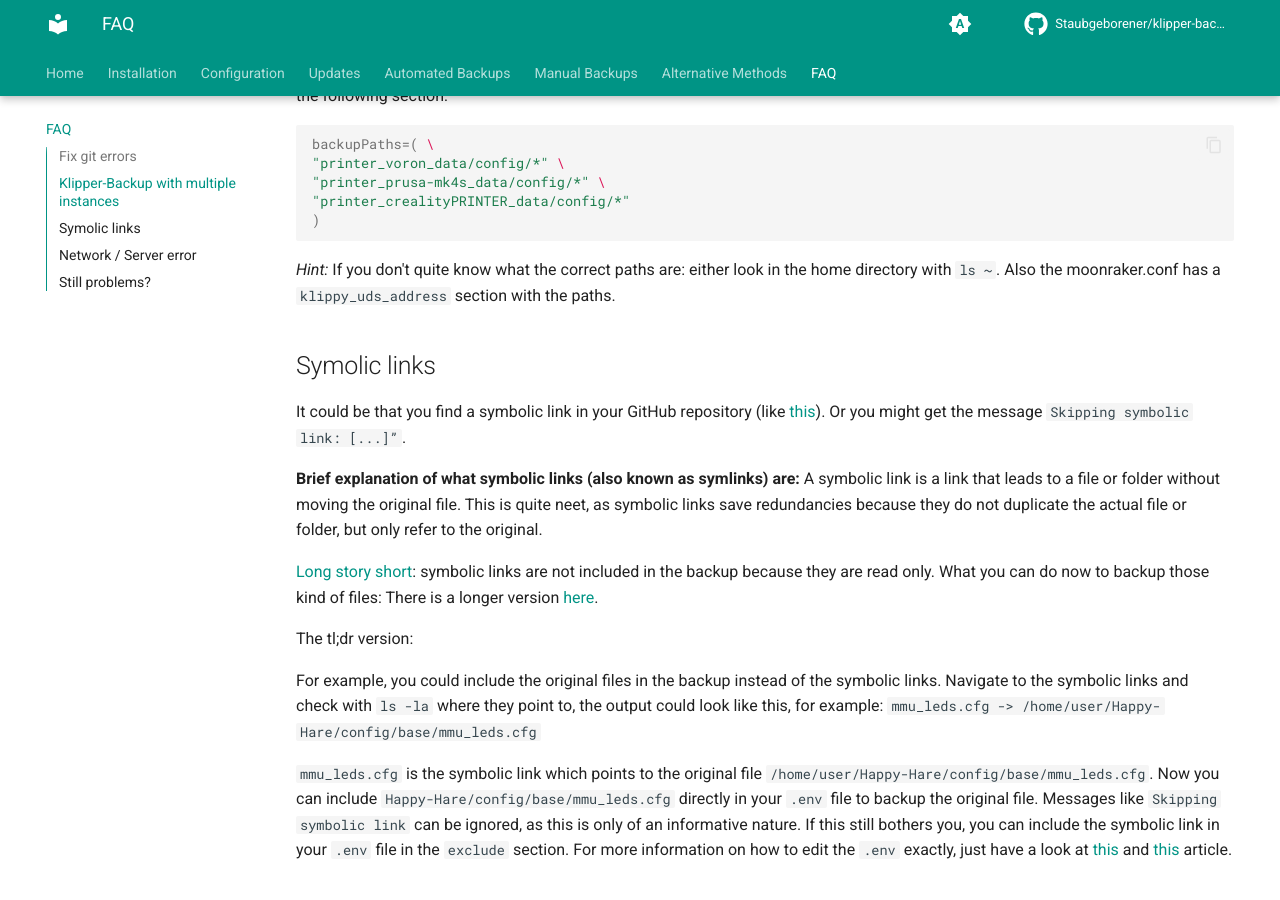
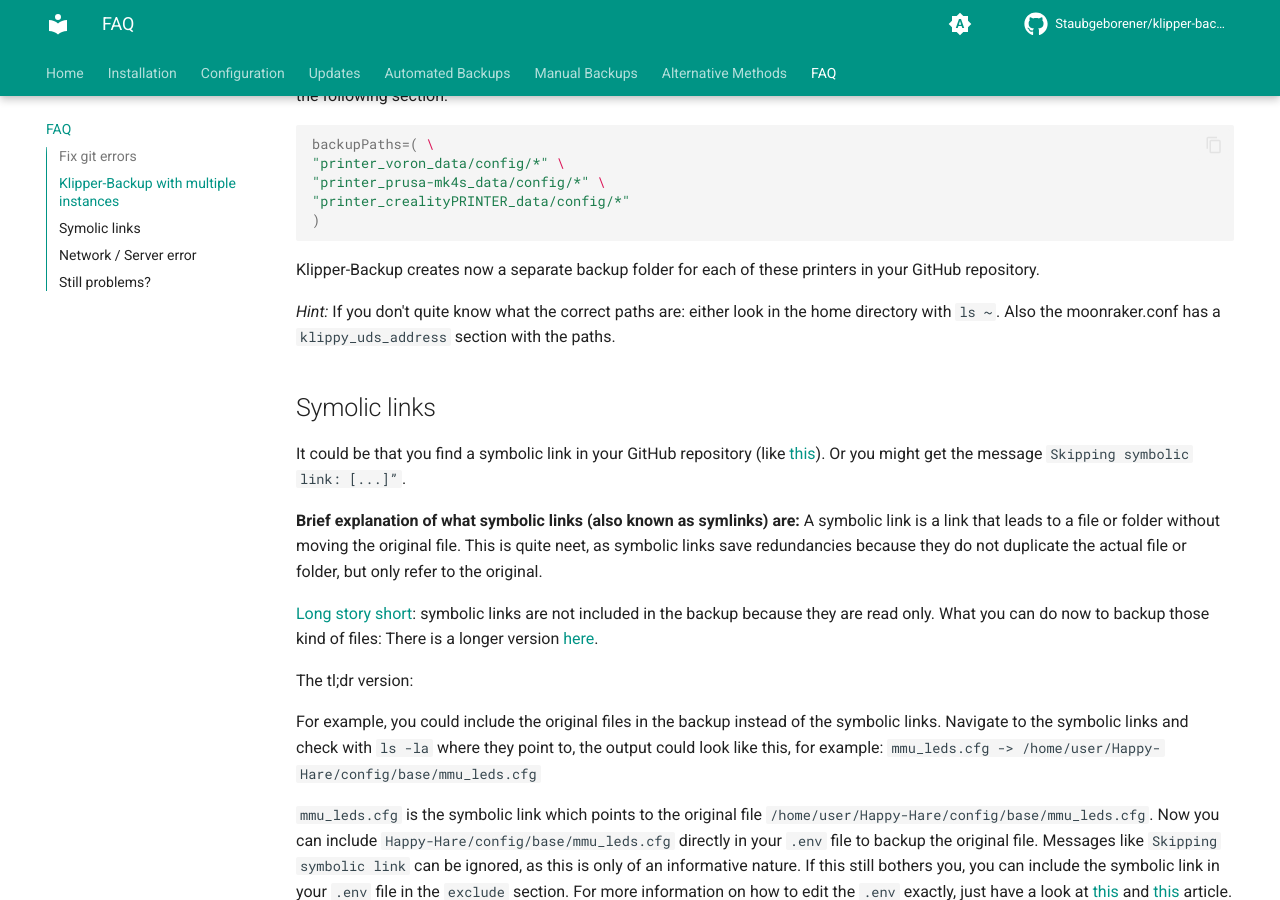
Before and after one commit to Staubgeborener/Klipper-Backup, an MkDocs documentation site: the page built from docs/faq.md, in a window 1280 px wide and 900 px high, scrolled down 696 px. Built offline with MkDocs 1.6.1 and Material for MkDocs 9.7.7, drawn with Linux system fonts in a browser that asks for light colours; comment, search, counter and statistics services are not loaded.

Commit message:
faq.md aktualisieren

````diff
--- a/docs/faq.md
+++ b/docs/faq.md
@@ -22,6 +22,8 @@ backupPaths=( \
 "printer_crealityPRINTER_data/config/*"
 )
 ```
+
+Klipper-Backup creates now a separate backup folder for each of these printers in your GitHub repository.
 
 *Hint:* If you don't quite know what the correct paths are: either look in the home directory with `ls ~`. Also the moonraker.conf has a `klippy_uds_address` section with the paths.
 
````
